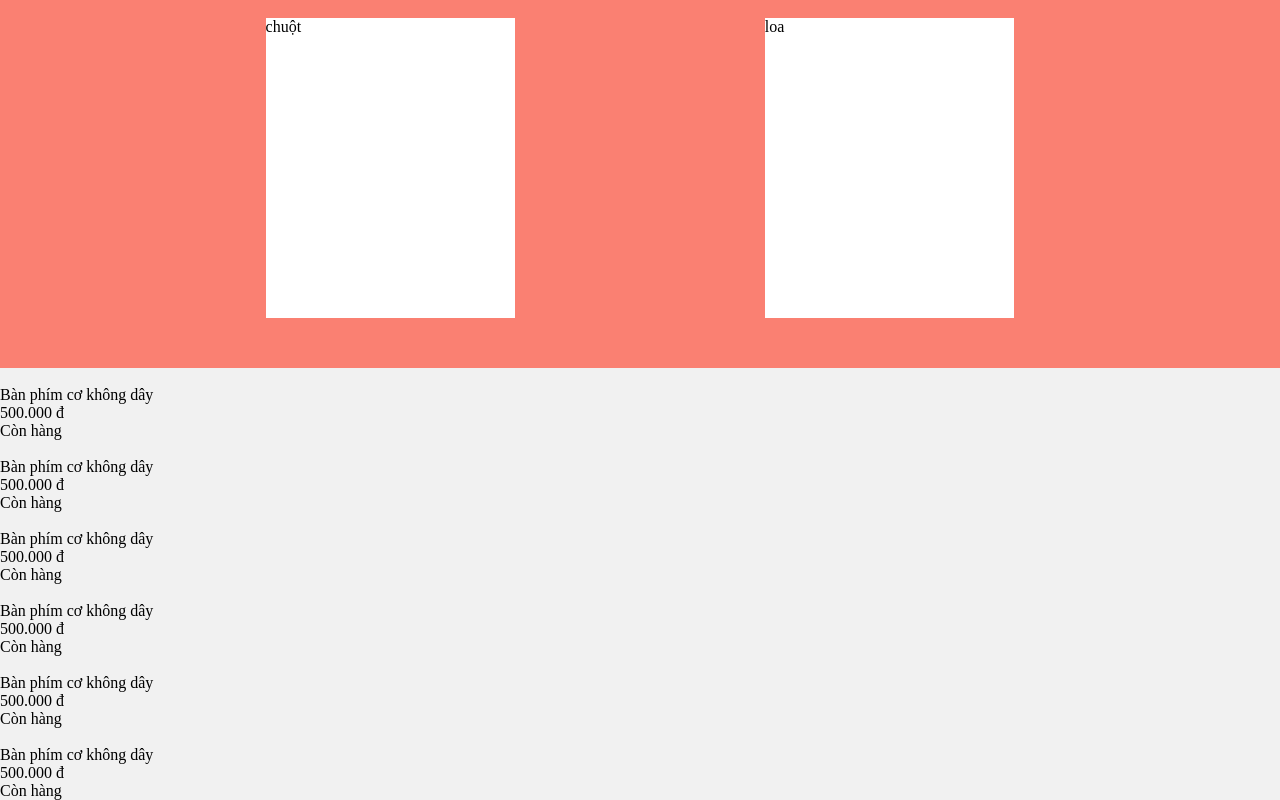
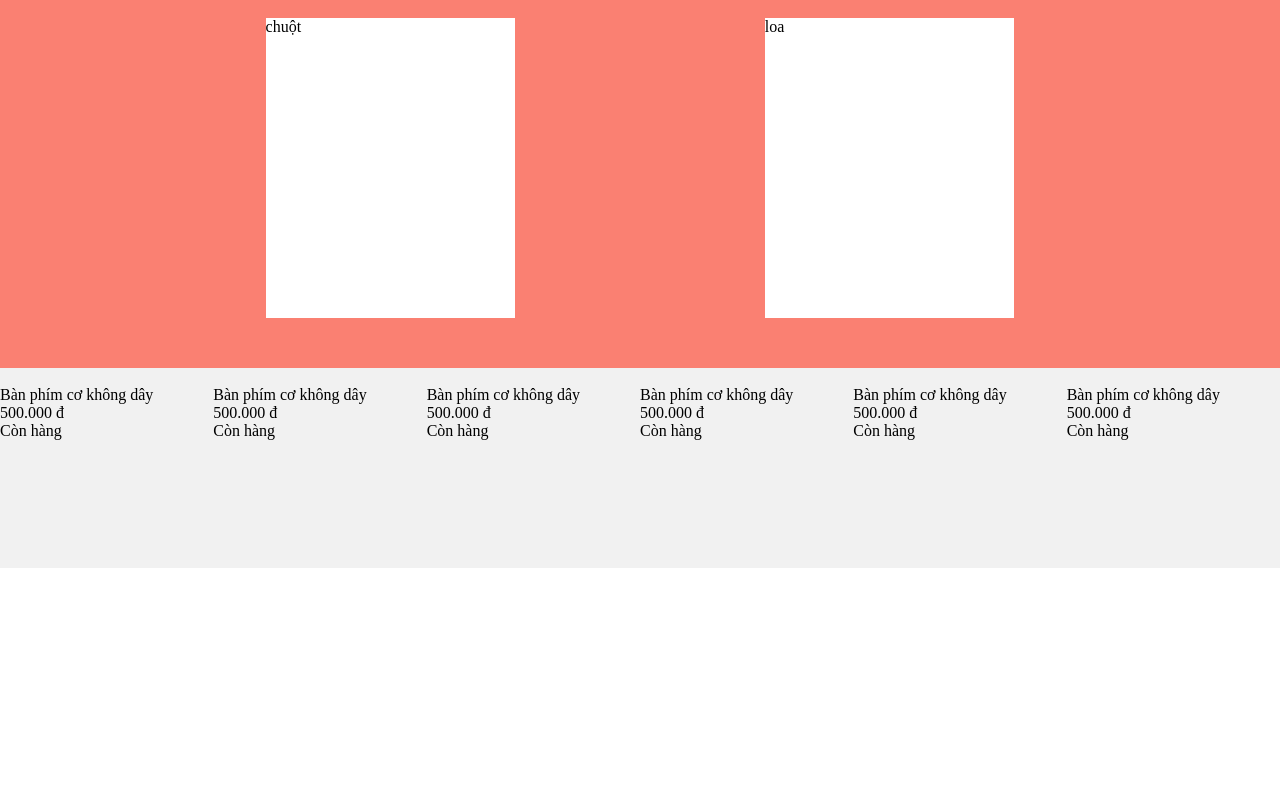
Before and after one commit to 2NgonNgon2/Web1_HK1_Nam2, a plain HTML site: page index.html in a window 1280 px wide. Shown: the part 432-1232 px from the top of the page. After the commit the page ends 1000 px from the top, so only its background shows below. Drawn offline with Linux system fonts and the light colour scheme.

Commit message:
"resolve conflicts "

```diff
--- a/index.html
+++ b/index.html
@@ -5,10 +5,9 @@
     <meta http-equiv="X-UA-Compatible" content="IE=edge" />
     <meta name="viewport" content="width=device-width, initial-scale=1.0" />
     <title>Products</title>
-    <link rel="stylesheet" href="products.css">
-    <link rel="stylesheet" href="reset.css">
-    <link rel="stylesheet" href="menu-product.css">
-
+    <link rel="stylesheet" href="products.css" />
+    <link rel="stylesheet" href="reset.css" />
+    <link rel="stylesheet" href="menu-product.css" />
   </head>
   <body>
     <div class="menu">
@@ -20,7 +19,6 @@
     </div>
 
     <div class="products">
-
       <div class="product-item">
         <div class="product-img">
           <img src="" />
@@ -45,40 +43,8 @@
         </div>
 
         <div class="product-status">Còn hàng</div>
-        </div><div class="product-item">
-            <div class="product-img">
-                <img src="" />
       </div>
-
-            <div class="product-content">
-                <div class="product-content-title">Bàn phím cơ không dây</div>
-                <div class="product-content-price">500.000 đ</div>
-            </div>
-
-            <div class="product-status">Còn hàng</div>
-        </div><div class="product-item">
-            <div class="product-img">
-                <img src="" />
-            </div>
-
-            <div class="product-content">
-                <div class="product-content-title">Bàn phím cơ không dây</div>
-                <div class="product-content-price">500.000 đ</div>
-            </div>
-
-            <div class="product-status">Còn hàng</div>
-        </div><div class="product-item">
-            <div class="product-img">
-                <img src="" />
-            </div>
-
-            <div class="product-content">
-                <div class="product-content-title">Bàn phím cơ không dây</div>
-                <div class="product-content-price">500.000 đ</div>
-            </div>
-
-            <div class="product-status">Còn hàng</div>
-        </div><div class="product-item">
+      <div class="product-item">
         <div class="product-img">
           <img src="" />
         </div>
@@ -90,7 +56,42 @@
 
         <div class="product-status">Còn hàng</div>
       </div>
+      <div class="product-item">
+        <div class="product-img">
+          <img src="" />
+        </div>
 
+        <div class="product-content">
+          <div class="product-content-title">Bàn phím cơ không dây</div>
+          <div class="product-content-price">500.000 đ</div>
+        </div>
+
+        <div class="product-status">Còn hàng</div>
+      </div>
+      <div class="product-item">
+        <div class="product-img">
+          <img src="" />
+        </div>
+
+        <div class="product-content">
+          <div class="product-content-title">Bàn phím cơ không dây</div>
+          <div class="product-content-price">500.000 đ</div>
+        </div>
+
+        <div class="product-status">Còn hàng</div>
+      </div>
+      <div class="product-item">
+        <div class="product-img">
+          <img src="" />
+        </div>
+
+        <div class="product-content">
+          <div class="product-content-title">Bàn phím cơ không dây</div>
+          <div class="product-content-price">500.000 đ</div>
+        </div>
+
+        <div class="product-status">Còn hàng</div>
+      </div>
     </div>
   </body>
 </html>
--- a/products.css
+++ b/products.css
@@ -4,6 +4,28 @@
     padding: 0;
 }
 
-body {
+
+.products {
+    display: flex;
+
+}
+
+
+.product-item {
     background: #f1f1f1;
+    height: 200px;
+    width: 100px;
+    flex: 1;
+
 }
+.product-content-title {
+
+}
+
+.product-content-price {
+
+}
+
+.product-status {
+
+}
```
Lines whose indentation alone changed are shown as unchanged.
